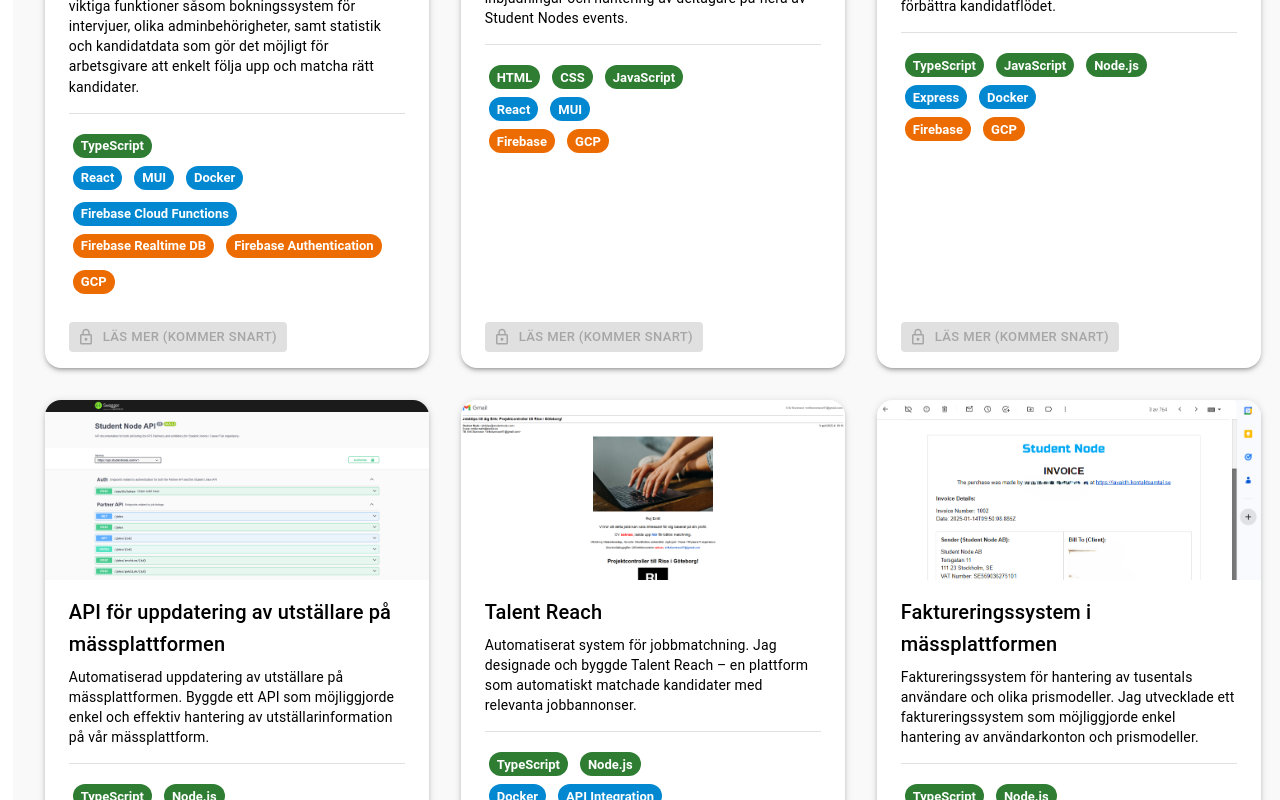
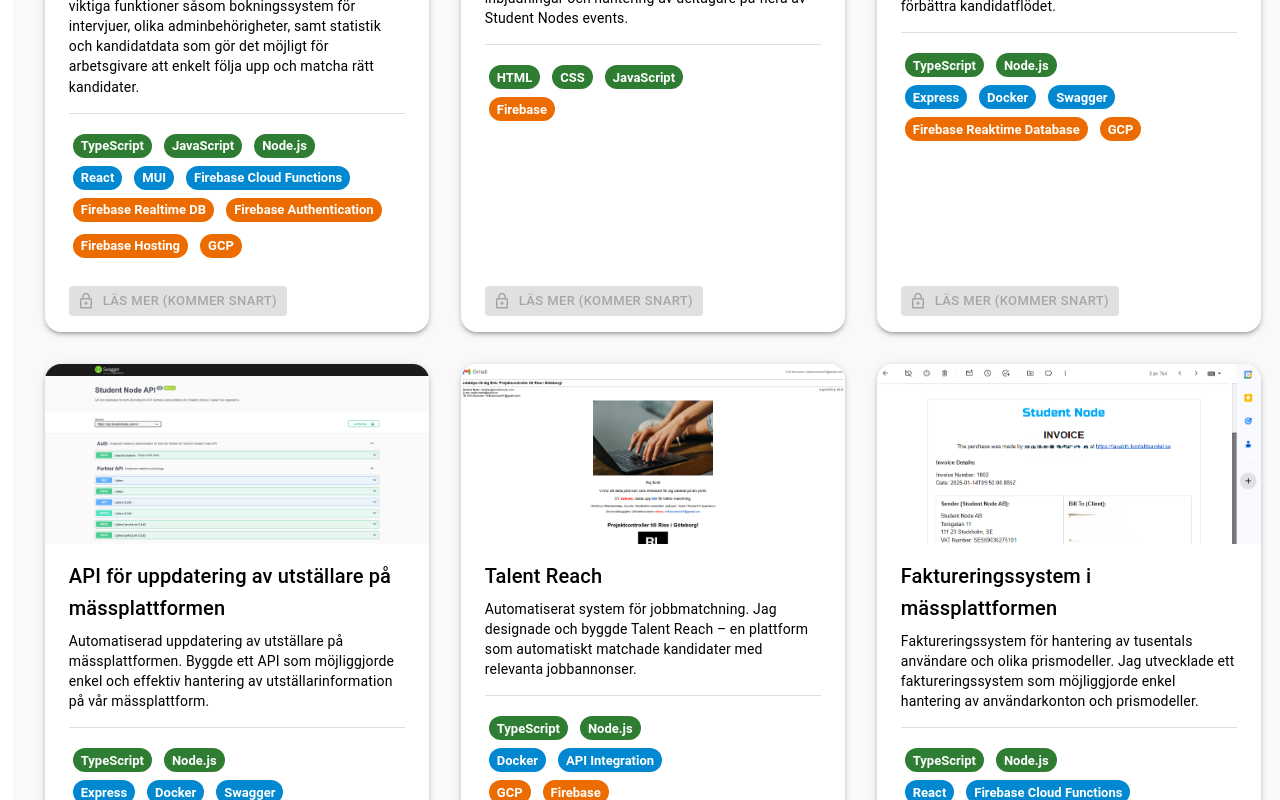
Before and after one commit to eriksturesson/react-eriksturesson, a React (Create React App) app: page / in a window 1280 px wide. Shown: the part 2480-3280 px from the top of the page. Built offline with nearby package versions, Linux system fonts and the light colour scheme.

Commit message:
updated some info in portfolioItems

```diff
--- a/src/data/portfolioItems.ts
+++ b/src/data/portfolioItems.ts
@@ -18,9 +18,9 @@ export const portfolioItems: PortfolioItem[] = [
       "En komplett SaaS-plattform för karriärmässor, riktad mot både utställande arbetsgivare och studenter. Jag var med och affärsutvecklade plattformen och ledde ombyggnaden av systemet tillsammans med ett team av IT-konsulter. Plattformen innehåller viktiga funktioner såsom bokningssystem för intervjuer, olika adminbehörigheter, samt statistik och kandidatdata som gör det möjligt för arbetsgivare att enkelt följa upp och matcha rätt kandidater.",
     image: { type: "image", src: studentNodePlatform, alt: "Student Node Dashboard" },
     tags: {
-      programmingLanguages: ["TypeScript"],
-      tools: ["React", "MUI", "Docker", "Firebase Cloud Functions"],
-      platforms: ["Firebase Realtime DB", "Firebase Authentication", "GCP"],
+      programmingLanguages: ["TypeScript", "JavaScript", "Node.js"],
+      tools: ["React", "MUI", "Firebase Cloud Functions"],
+      platforms: ["Firebase Realtime DB", "Firebase Authentication", "Firebase Hosting", "GCP"],
     },
   },
   {
@@ -30,8 +30,8 @@ export const portfolioItems: PortfolioItem[] = [
     image: { type: "image", src: eventPageTLB, alt: "Event Page" },
     tags: {
       programmingLanguages: ["HTML", "CSS", "JavaScript"],
-      tools: ["React", "MUI"],
-      platforms: ["Firebase", "GCP"],
+      tools: [],
+      platforms: ["Firebase"],
     },
   },
   {
@@ -40,9 +40,9 @@ export const portfolioItems: PortfolioItem[] = [
       "Effektivt API för att matcha kandidater mot jobb med externa system. Jag byggde och dokumenterade ett API som integrerade med externa plattformar, vilket säkerställde hög prestanda och låg latens. Systemet användes för att automatisera jobbmatchning och förbättra kandidatflödet.",
     image: { type: "image", src: matchingApiDocs, alt: "API Documentation" },
     tags: {
-      programmingLanguages: ["TypeScript", "JavaScript", "Node.js"],
-      tools: ["Express", "Docker"],
-      platforms: ["Firebase", "GCP"],
+      programmingLanguages: ["TypeScript", "Node.js"],
+      tools: ["Express", "Docker", "Swagger"],
+      platforms: ["Firebase Reaktime Database", "GCP"],
     },
   },
   {
@@ -52,8 +52,8 @@ export const portfolioItems: PortfolioItem[] = [
     image: { type: "image", src: matchingApiDocs, alt: "API Update for Exhibitors" },
     tags: {
       programmingLanguages: ["TypeScript", "Node.js"],
-      tools: ["Firebase Cloud Functions"],
-      platforms: ["Firebase", "GCP"],
+      tools: ["Express", "Docker", "Swagger"],
+      platforms: ["Firebase Reaktime Database", "GCP"],
     },
   },
   {
```
